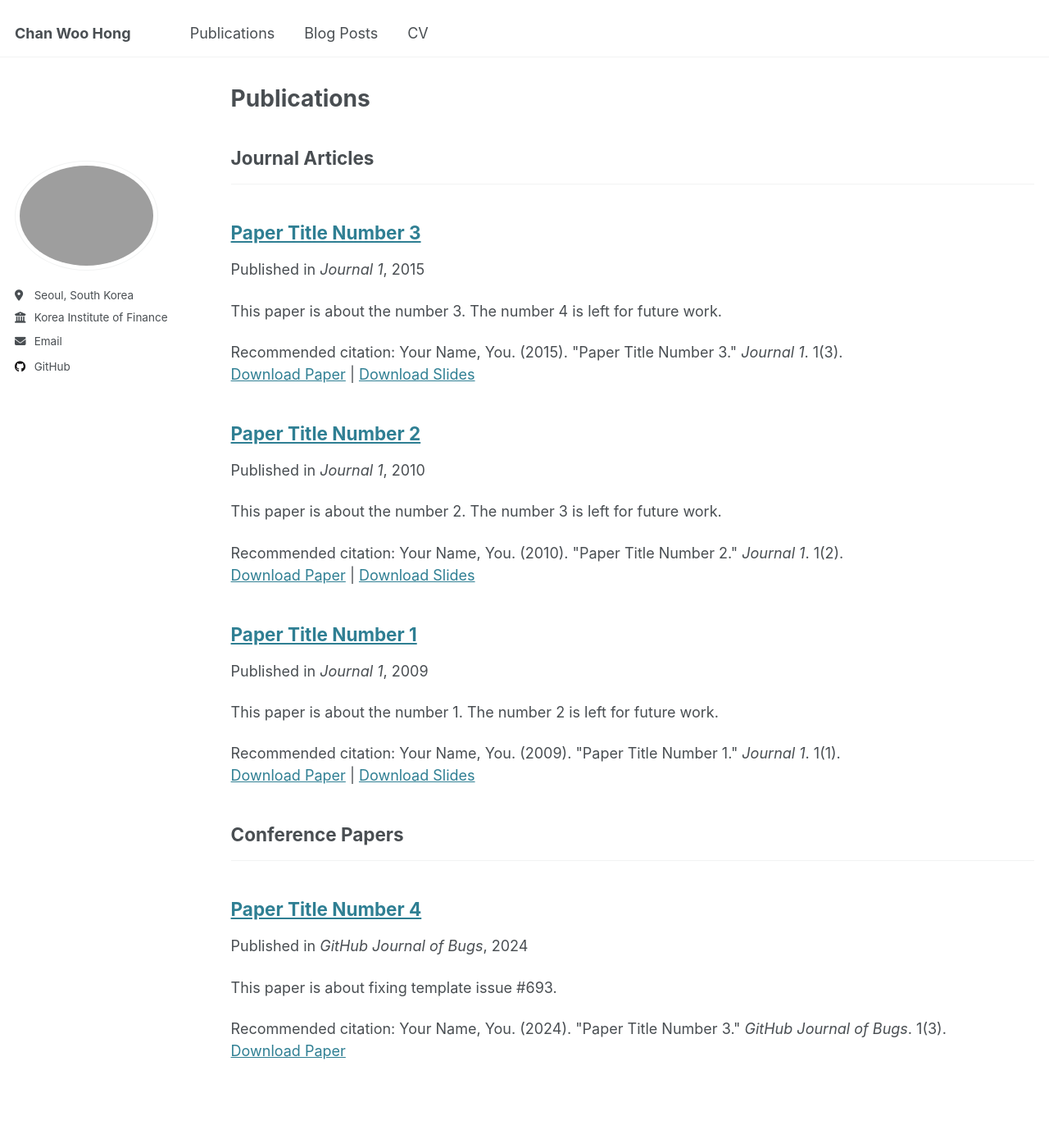
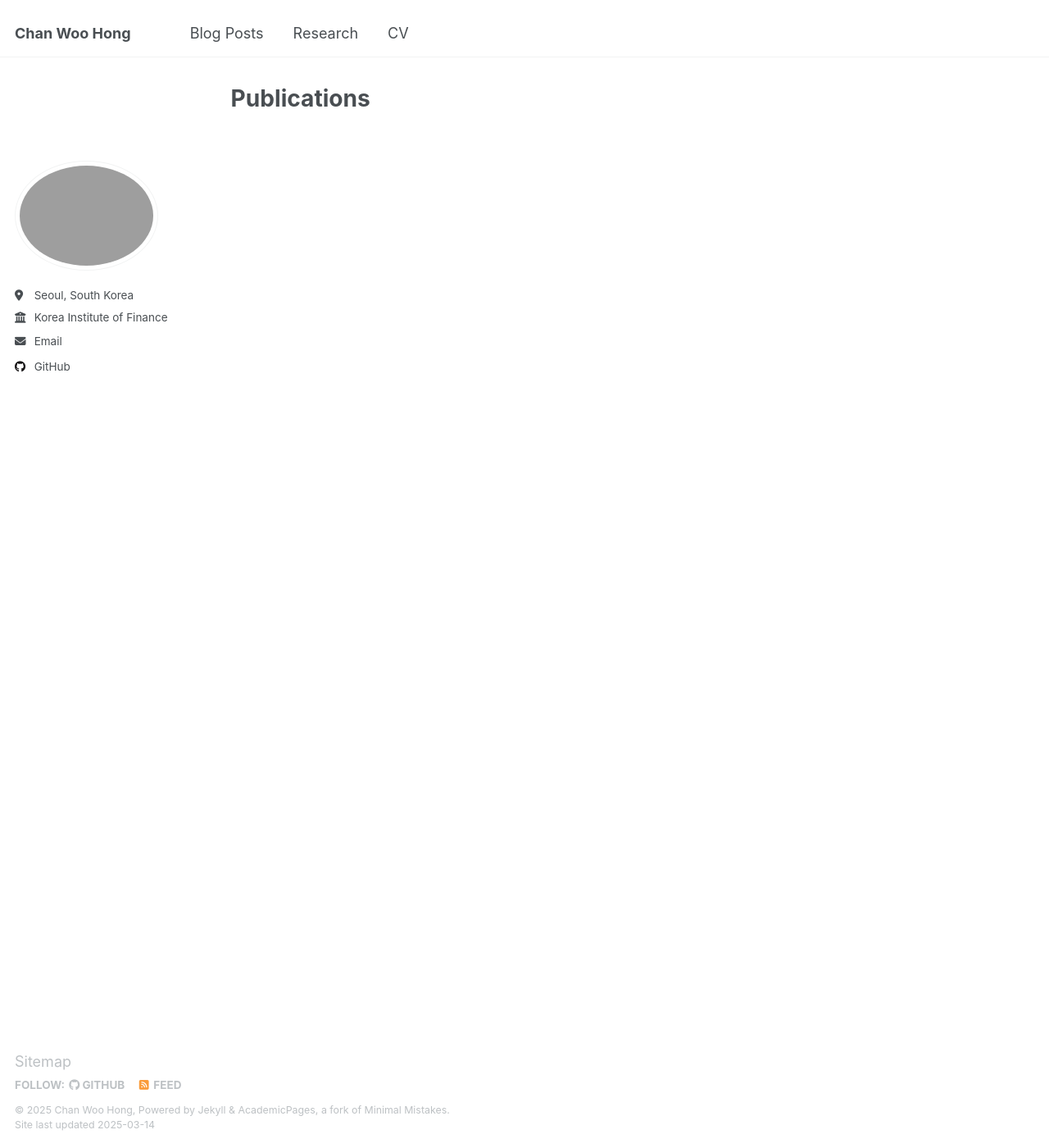
Before and after one commit to cwhong-econ/cwhong-econ.github.io, a Jekyll site: the page built from _pages/publications.html, in a window 1280 px wide and 1400 px high. Shown: the whole window at 82% size. Built offline with Jekyll 4.4.1, drawn with Linux system fonts in a browser that asks for light colours.

Commit message:
Change name
Turn 'publications' into 'research'

```diff
--- a/_config.yml
+++ b/_config.yml
@@ -259,7 +259,7 @@ defaults:
   # _publications
   - scope:
       path: ""
-      type: publications
+      type: research
     values:
       layout: single
       author_profile: true
```
Also changed, not shown: _data/navigation.yml (+6 -5 lines), _research/2009-10-01-paper-title-number-1.md (renamed from _publications/2009-10-01-paper-title-number-1.md), _research/2010-10-01-paper-title-number-2.md (renamed from _publications/2010-10-01-paper-title-number-2.md), _research/2015-10-01-paper-title-number-3.md (renamed from _publications/2015-10-01-paper-title-number-3.md), _research/2024-02-17-paper-title-number-4.md (renamed from _publications/2024-02-17-paper-title-number-4.md).
